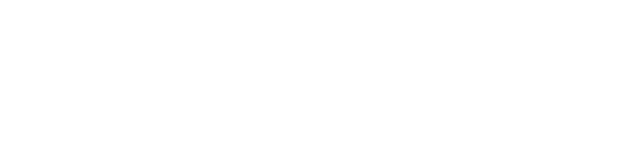
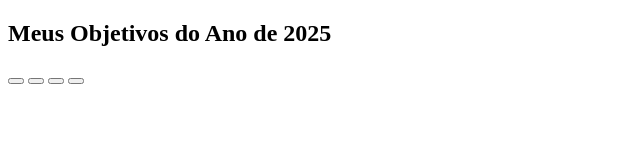
Before and after one commit to IvanGabriel27/Meus-objetivos-de-2025---Orlanda, a plain HTML site: page index.html in a window 1280 px wide. Shown: the whole page, without its empty margins (0-640 px from the left). Drawn offline with Linux system fonts and the light colour scheme.

Commit message:
inicio da classes

```diff
--- a/index.html
+++ b/index.html
@@ -6,7 +6,15 @@
     <title>objetivos de 2025 - Orlanda</title>
 </head>
 <body>
-    <section>
+    <section class="conteudo-principal">
+<h2 class="titulo-principal">Meus Objetivos do Ano de 2025</h2>
+<div class="botoes">
+<button class="botao"></button>
+<button class="botao"></button>
+<button class="botao"></button>
+<button class="botao"></button>
+
+</div>
 
     </section>
 
```
